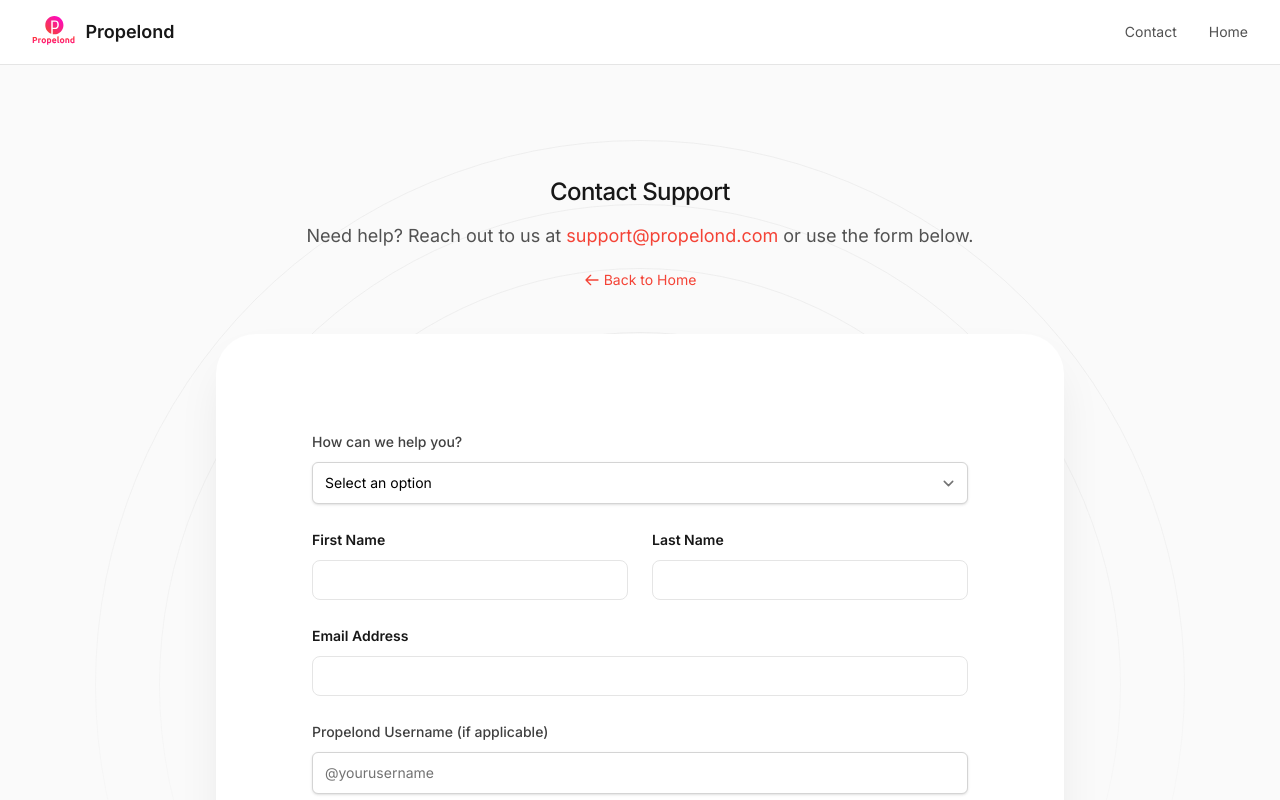
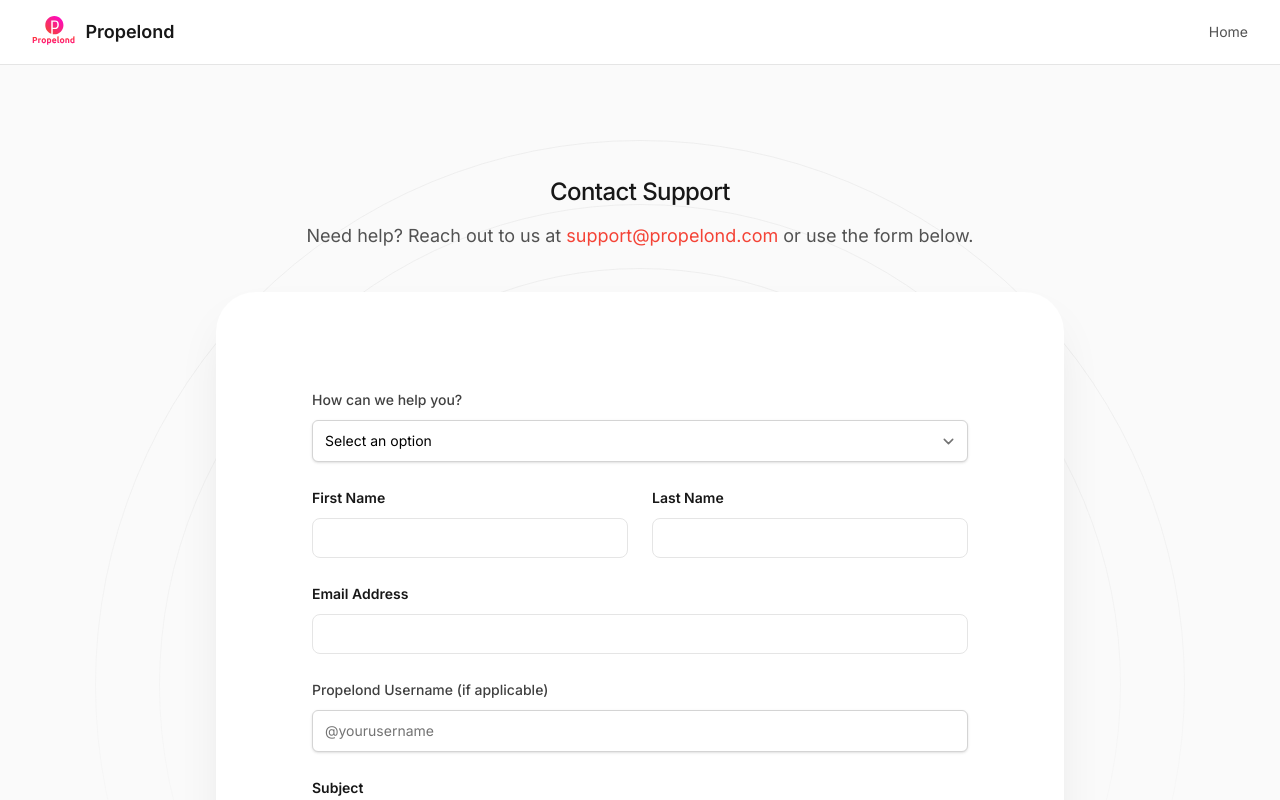
Before and after one commit to Propelond-Group/propelond-support, a Next.js app: page /contact in a window 1280 px wide. Shown: the top 800 px of the page. Built offline with nearby package versions, Linux system fonts and the light colour scheme.

Commit message:
Remove redundant info on contact

```diff
--- a/src/app/layout.tsx
+++ b/src/app/layout.tsx
@@ -16,7 +16,7 @@ export const metadata: Metadata = {
   default: 'Propelond - Your support partner.',
   },
   description:
-    'By leveraging insights from our network of industry insiders, you’ll know exactly when to buy to maximize profit, and exactly when to sell to avoid painful losses.',
+    'By leveraging insights from our network of industry insiders, you\'ll know exactly when to buy to maximize profit, and exactly when to sell to avoid painful losses.',
 }
 
 export default function RootLayout({
--- a/src/components/NavLinks.tsx
+++ b/src/components/NavLinks.tsx
@@ -11,7 +11,6 @@ export function NavLinks() {
   return [
     ['Features', '/#features'],
     ['Reviews', '/#reviews'],
-    ['Support', '/contact'],
   ].map(([label, href], index) => (
     <Link
       key={label}
--- a/src/components/PrimaryFeatures.tsx
+++ b/src/components/PrimaryFeatures.tsx
@@ -39,7 +39,7 @@ const features = [
   {
     name: 'Invite friends to grow your community',
     description:
-      'For every friend you invite to Propelond, you get early access to new features and exclusive content. And it&apos;s even better when you invite fellow African creators.',
+      'For every friend you invite to Propelond, you get early access to new features and exclusive content. And it\'s even better when you invite fellow African creators.',
     icon: DeviceUserIcon,
     screen: InviteScreen,
   },
@@ -349,7 +349,7 @@ function InvestScreen(props: ScreenProps) {
               </div>
               <div className="flex-1">
                 <textarea
-                  placeholder="What&apos;s your African story today?"
+                  placeholder="What\'s your African story today?"
                   className="w-full border-0 bg-transparent text-sm text-gray-900 placeholder-gray-500 resize-none focus:outline-none focus:ring-0"
                   rows={4}
                 />
--- a/src/components/Reviews.tsx
+++ b/src/components/Reviews.tsx
@@ -22,19 +22,19 @@ const reviews: Array<Review> = [
   },
   {
     title: 'My voice matters now.',
-    body: 'I didn&apos;t think anyone would care about my Kenyan stories. With Propelond, I have a global audience that appreciates African culture.',
+    body: 'I didn\'t think anyone would care about my Kenyan stories. With Propelond, I have a global audience that appreciates African culture.',
     author: 'KenyanStoryteller',
     rating: 5,
   },
   {
     title: 'This platform understands us.',
-    body: 'Propelond makes it so easy to share African content that I can&apos;t believe other platforms didn&apos;t think of this first.',
+    body: 'Propelond makes it so easy to share African content that I can\'t believe other platforms didnt think of this first.',
     author: 'AfricanVoice',
     rating: 5,
   },
   {
     title: 'Connected with my diaspora.',
-    body: 'I barely knew my extended family abroad. With Propelond, I&apos;m now connected with relatives across the globe.',
+    body: 'I barely knew my extended family abroad. With Propelond, I\'m now connected with relatives across the globe.',
     author: 'DiasporaConnect',
     rating: 5,
   },
@@ -69,8 +69,8 @@ const reviews: Array<Review> = [
     rating: 5,
   },
   {
-    title: 'I&apos;m 16 and I&apos;m famous.',
-    body: 'I love that with Propelond&apos;s privacy features I could start sharing my South African dance videos safely. I have fans worldwide now!',
+    title: 'I\'m 16 and I\'m famous.',
+    body: 'I love that with Propelond\'s privacy features I could start sharing my South African dance videos safely. I have fans worldwide now!',
     author: 'YoungAfrican',
     rating: 5,
   },
@@ -81,19 +81,19 @@ const reviews: Array<Review> = [
     rating: 5,
   },
   {
-    title: 'It&apos;s like a superpower.',
-    body: 'Every post I share on Propelond gets amazing engagement. It&apos;s like having a built-in audience that understands African culture!',
+    title: 'It\'s like a superpower.',
+    body: 'Every post I share on Propelond gets amazing engagement. It\'s like having a built-in audience that understands African culture!',
     author: 'AfricanSuperstar',
     rating: 5,
   },
   {
     title: 'Quit my job.',
-    body: 'I downloaded Propelond three days ago and quit my job today. I can&apos;t believe no one else thought to build a social media app that works this way for Africans!',
+    body: 'I downloaded Propelond three days ago and quit my job today. I can\'t believe no one else thought to build a social media app that works this way for Africans!',
     author: 'AfricanEntrepreneur',
     rating: 5,
   },
   {
-    title: 'Don&apos;t download this app',
+    title: 'Don\'t download this app',
     body: 'Unless you want to have the best African content creation experience ever! I am literally writing this from my studio.',
     author: 'AfricanCreator',
     rating: 5,
--- a/src/components/SecondaryFeatures.tsx
+++ b/src/components/SecondaryFeatures.tsx
@@ -6,7 +6,7 @@ const features = [
   {
     name: 'Share any content',
     description:
-      'Whether it&apos;s photos, videos, stories, or live streams, share your African culture with the world.',
+      'Whether it\'s photos, videos, stories, or live streams, share your African culture with the world.',
     icon: DeviceArrowIcon,
   },
   {
--- a/src/components/SupportLayout.tsx
+++ b/src/components/SupportLayout.tsx
@@ -33,12 +33,6 @@ export function SupportLayout({
             {/* Navigation */}
             <nav className="hidden md:flex items-center space-x-8">
               <Link
-                href="/contact"
-                className="text-sm text-gray-600 hover:text-[#f44336] transition-colors"
-              >
-                Contact
-              </Link>
-              <Link
                 href="/"
                 className="text-sm text-gray-600 hover:text-[#f44336] transition-colors"
               >
@@ -71,17 +65,6 @@ export function SupportLayout({
           {subtitle && (
             <p className="mt-3 text-center text-lg text-gray-600">{subtitle}</p>
           )}
-          <div className="mt-4 text-center">
-            <Link
-              href="/"
-              className="inline-flex items-center text-sm text-[#f44336] hover:text-[#e53935] transition-colors"
-            >
-              <svg className="w-4 h-4 mr-1" fill="none" stroke="currentColor" viewBox="0 0 24 24">
-                <path strokeLinecap="round" strokeLinejoin="round" strokeWidth={2} d="M10 19l-7-7m0 0l7-7m-7 7h18" />
-              </svg>
-              Back to Home
-            </Link>
-          </div>
         </div>
         <div className="-mx-4 mt-10 flex-auto bg-white px-4 py-10 shadow-2xl shadow-gray-900/10 sm:mx-0 sm:flex-none sm:rounded-5xl sm:p-24">
           {children}
```
